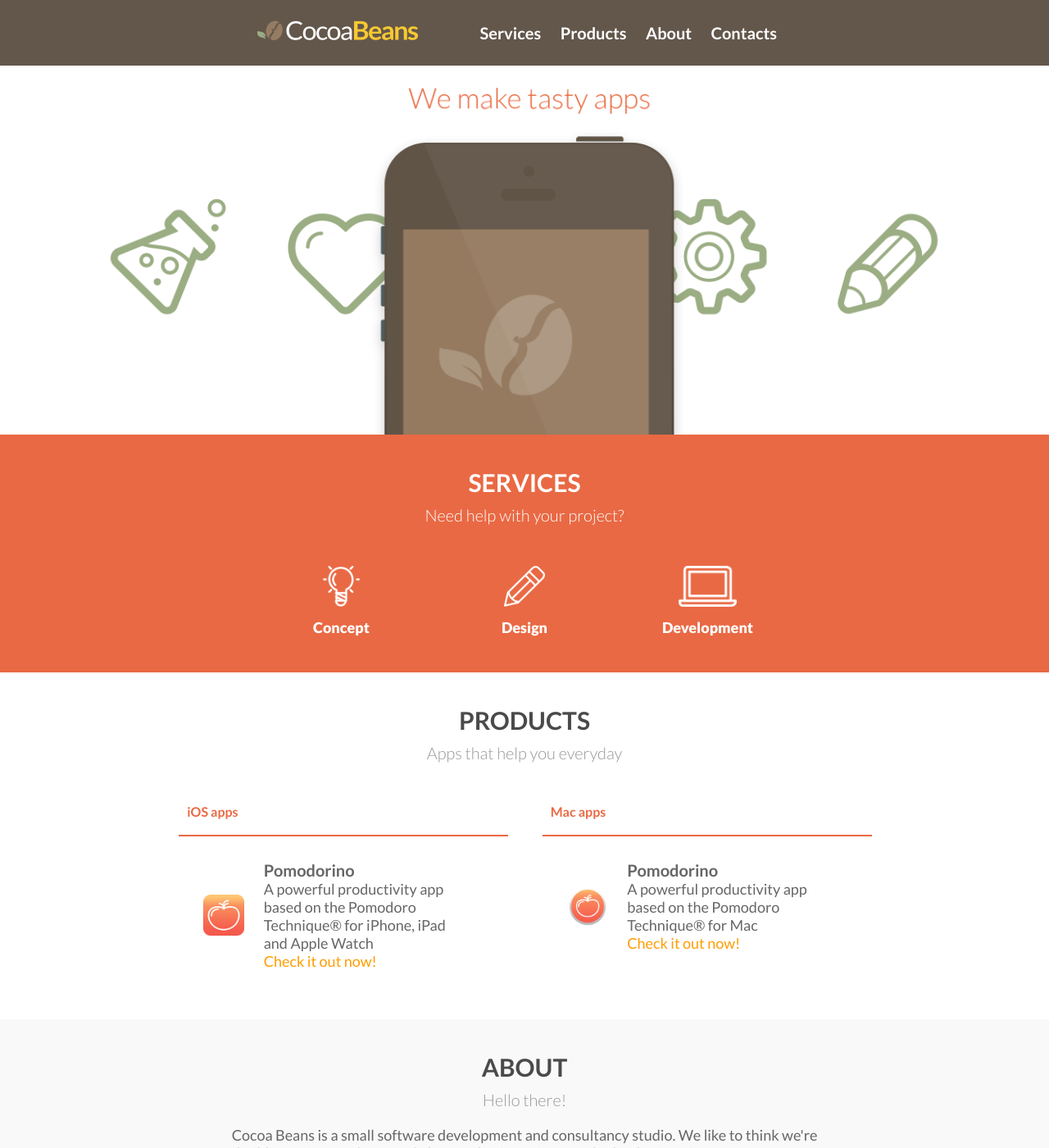
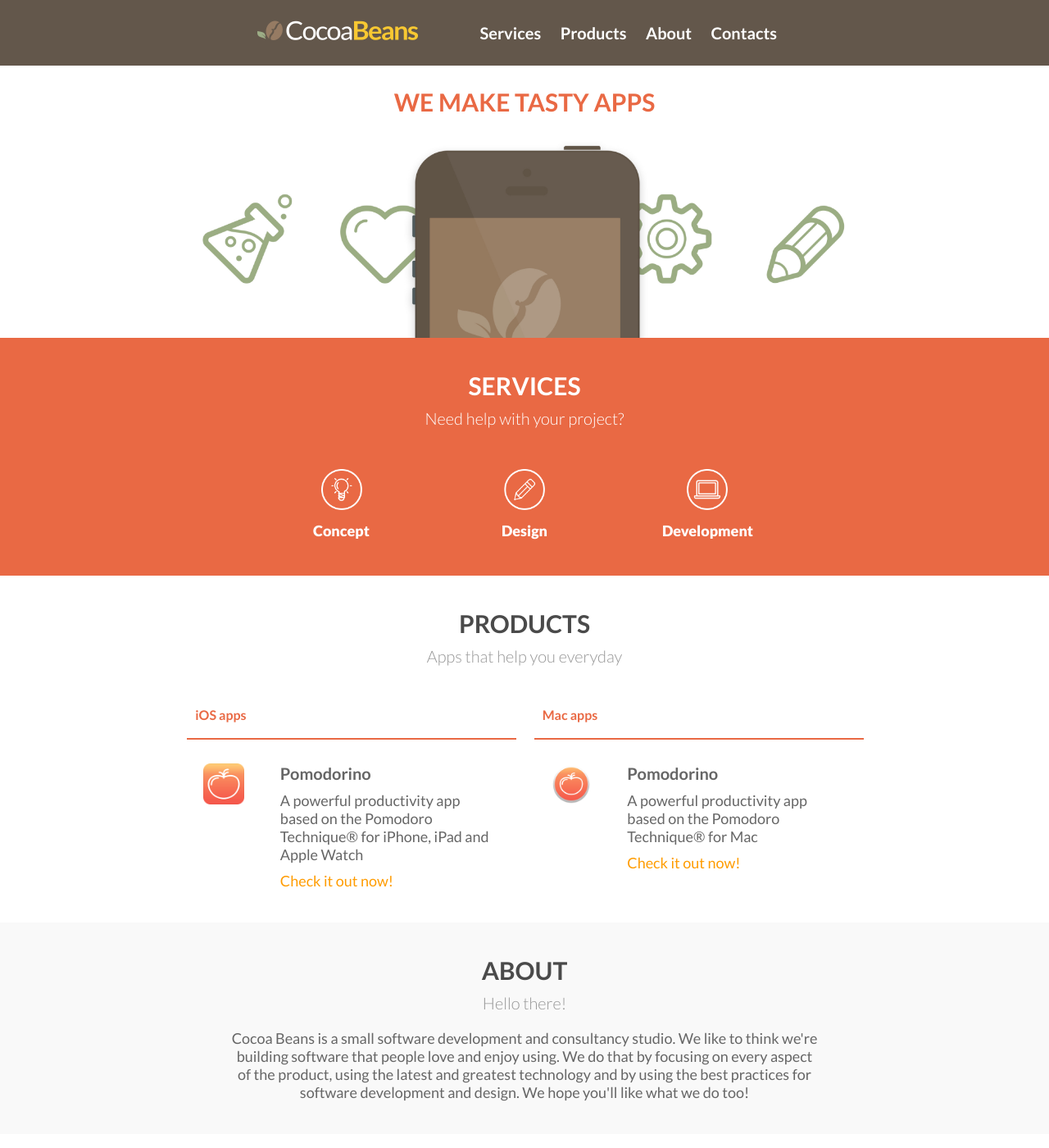
Before and after one commit to cocoabeansltd/cocoabeansltd.github.io, a Jekyll site: the page built from index.html, in a window 1280 px wide and 1400 px high. Shown: the whole window at 82% size. Built offline with Jekyll 4.4.1, drawn with Linux system fonts in a browser that asks for light colours; nearby versions of some CDN libraries; Markdown is read by kramdown in place of the engine named in the settings.

Commit message:
Responsive layout improvements

```diff
--- a/css/common.css
+++ b/css/common.css
@@ -306,19 +306,21 @@
 }
 
 .button {
+    padding: 14px;
 	margin: 10px auto;
-	padding: 14px;
 	background: #E96944;
 	border-radius: 5px;
 	border: none;
+
+	text-transform: uppercase;
 	line-height: 15px;
 	font-weight: bold;
 	font-size: 14px;
+	cursor: pointer;
 	color: #FFFFFF;
 	display: block;
 	width: 100%;
 
-	cursor: pointer;
 	-webkit-transition: all 0.25s ease-in-out;
     -moz-transition: all 0.25s ease-in-out;
     -o-transition: all 0.25s ease-in-out;
@@ -334,15 +336,28 @@
 /*
 /*****************************************************************************/
 
-.full_width_image {
-	margin: 0px auto;
+.full-width-image {
+    margin: 0px auto;
 	display: block;
 	width: auto;
 	height: auto;
 	max-width: 100%;
-	max-height: 450px;
+	max-height: 250px;
+}
+
+.main-title {
+    padding: 10px;
+    color: #E96944;
+    display: inline-block;
+    text-transform: uppercase;
 }
 
 .clear {
 	clear: both;
 }
+
+@media only screen and (max-width: 500px)  {
+    .button {
+        font-size: 18px;
+    }
+}
--- a/css/index.css
+++ b/css/index.css
@@ -31,6 +31,11 @@
 	color: #979797;
 	font-size: 20px;
 	margin: 10px 20px;
+}
+
+.content-container .main-title {
+    color: #E96944;
+    margin-top: 16px;
 }
 
 .section-header, .section-content {
@@ -79,9 +84,9 @@
 
 .products-column {
 	max-width: 400px;
-	margin: 0px 20px 20px 20px;
+	margin: 0px auto;
+	padding: 0px 10px;
 	display: inline-block;
-	vertical-align: top;
 }
 
 .products-column h2 {
@@ -118,22 +123,26 @@
 }
 
 .app-icon, .app-info {
-	vertical-align: middle;
-	display: inline-block;
-	max-width: 70%;
+    display: block;
+    margin: 0px auto;
 }
 
 .app-icon {
-	margin: 10px;
+	float: left;
 }
 
 .app-info {
-	margin: 0px 10px;
 	text-align: left;
+	max-width: 74%;
+	float: right;
 }
 
-.app-info .app-name {
-	margin: 0px;
+.app-description {
+	margin: 10px 0px;
+}
+
+.content-container .app-name {
+    margin: 0px;
 }
 
 .app-description {
@@ -179,7 +188,9 @@
 
 @media only screen and (max-width: 800px)  {
 	.keypoints div {
+    	text-align: left;
 		display: block;
+		margin: 20px;
 		width: auto;
 	}
 
@@ -193,3 +204,21 @@
 		display: inline-block;
 	}
 }
+
+@media only screen and (max-width: 500px)  {
+    #contacts-form-email, #contacts-form-name {
+        display: block;
+        width: 100%;
+        float: none;
+    }
+
+    .app-icon, .app-info {
+        float: none;
+        max-width: 100%;
+        text-align: center;
+    }
+
+    .content-container .app-name {
+        margin-top: 10px;
+    }
+}
--- a/index.html
+++ b/index.html
@@ -5,7 +5,8 @@
 style: /css/index.css
 ---
 <section class='content-container' id='main'>
-	<img class='full_width_image' src="images/cocoabeans/homepage_banner.png">
+    <h1 class="main-title">We make tasty apps</h1>
+	<img class='full-width-image' src="images/cocoabeans/homepage-banner.jpg">
 </section>
 <section class='content-container' id='services'>
 	<div class="section-header">
@@ -36,28 +37,26 @@
 		<h3>iOS apps</h3>
 		<hr>
 		<section class="app">
-			<a href="/apps/pomodorino/">
-				<img class="app-icon" src="images/pomodorino/icon-ios.png" width="50px" height="auto">
+			<img class="app-icon" src="images/pomodorino/icon-ios.png" width="50px" height="auto" />
             <div class="app-info">
             <h2 class="app-name">Pomodorino</h2>
                 <p class="app-description">A powerful productivity app based on the Pomodoro Technique® for iPhone, iPad and Apple Watch</p>
 				<a href="/apps/pomodorino/">Check it out now!</a>
             </div>
-			</a>
+            <div class="clear"></div>
 		</section>
 	</section>
 	<section class="products-column" id="mac-apps">
 		<h3>Mac apps</h3>
 		<hr>
 		<section class="app">
-			<a href="/apps/pomodorino/">
-				<img class="app-icon" src="images/pomodorino/icon-mac.png" width="50px" height="auto">
+			<img class="app-icon" src="images/pomodorino/icon-mac.png" width="50px" height="auto" />
             <div class="app-info">
 				<h2 class="app-name">Pomodorino</h2>
 				<p class="app-description">A powerful productivity app based on the Pomodoro Technique® for Mac</p>
 				<a href="/apps/pomodorino/">Check it out now!</a>
             </div>
-			</a>
+            <div class="clear"></div>
 		</section>
 	</section>
 </section>
```
Also changed, not shown: images/cocoabeans/homepage-banner.jpg (added), images/cocoabeans/homepage_banner.png (deleted), images/cocoabeans/laptop.png, images/cocoabeans/light-bulb.png, images/cocoabeans/pencil.png, 8 other files. Lines whose indentation alone changed are shown as unchanged.
